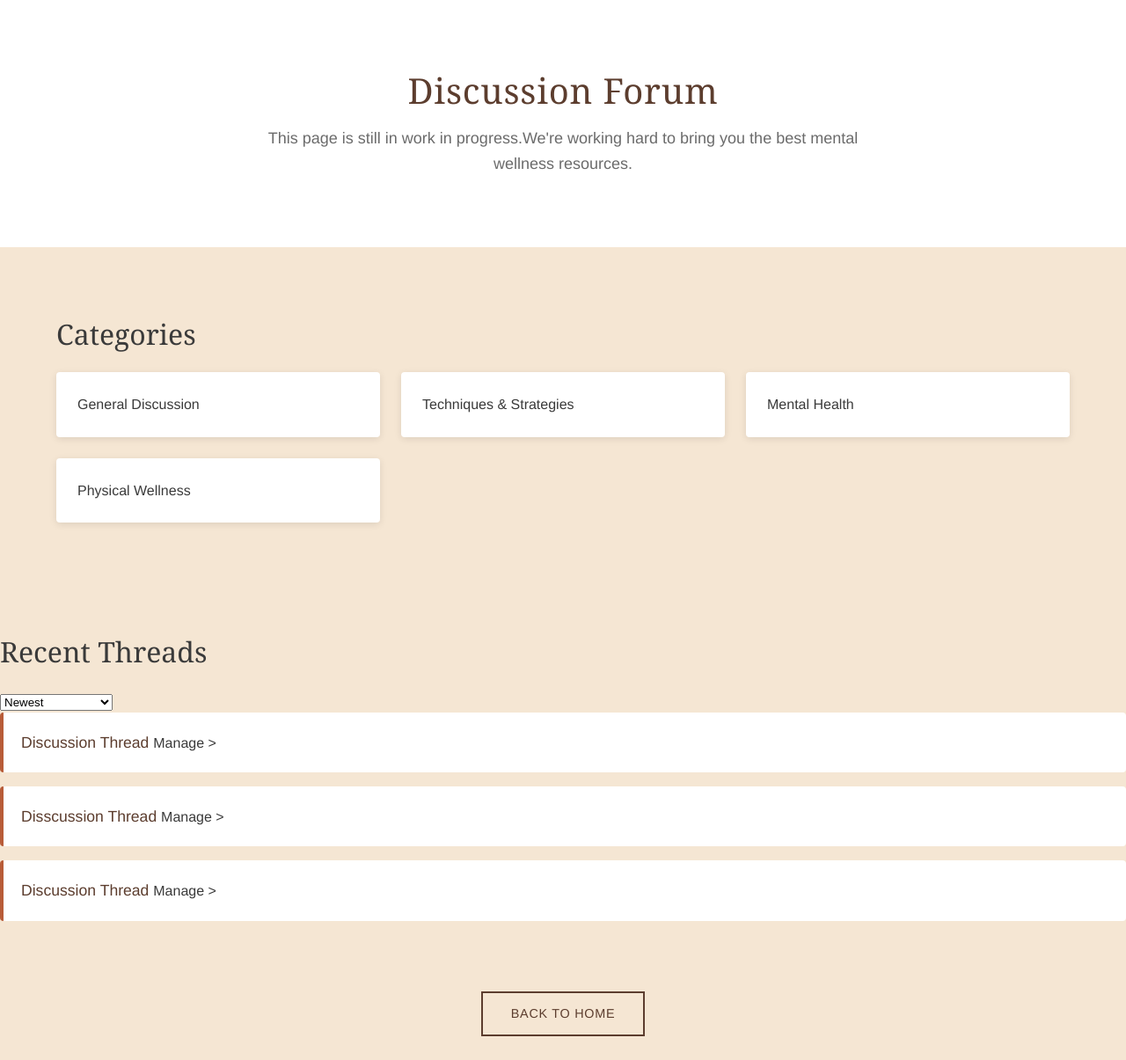
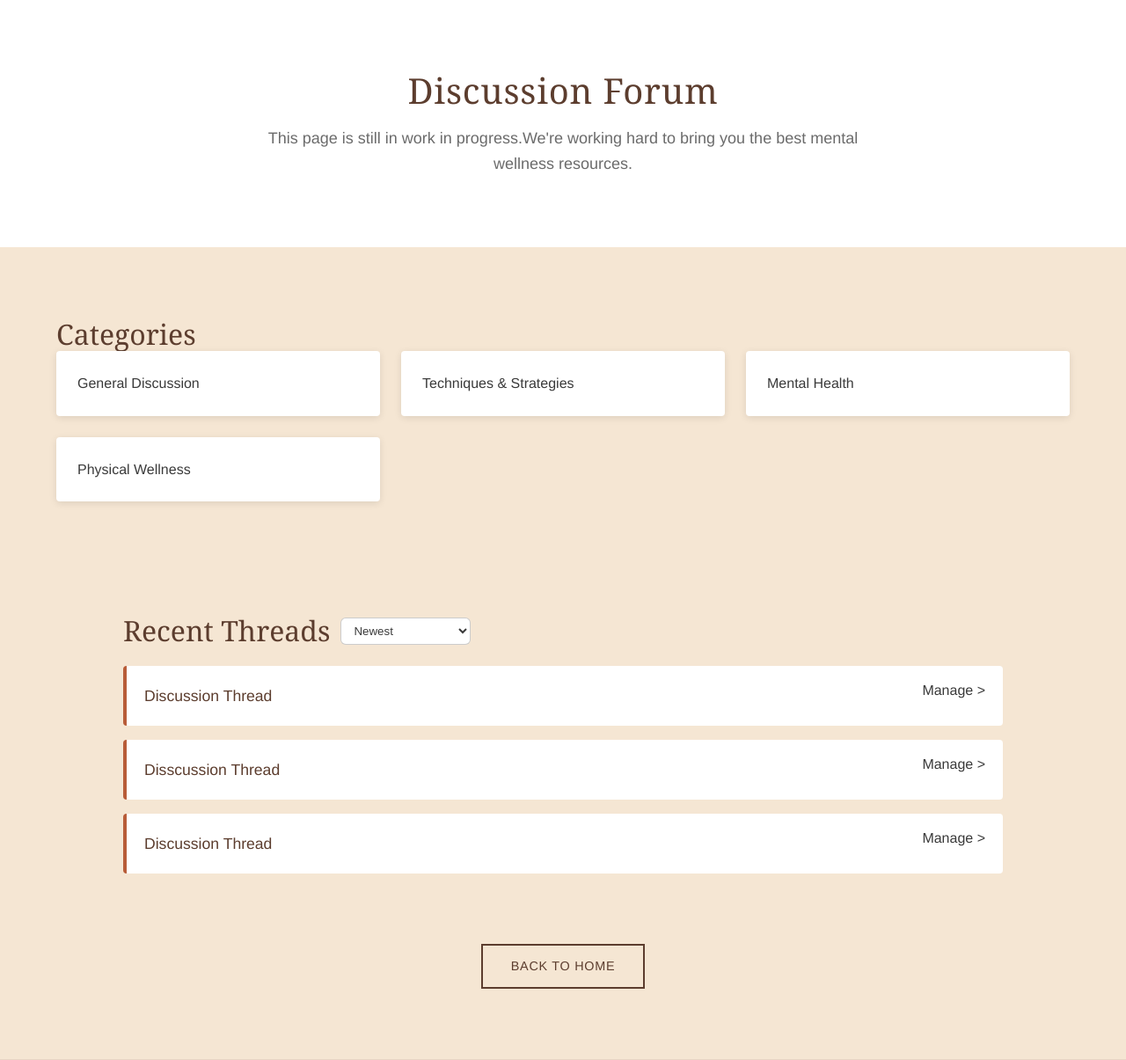
Before and after one commit to dossa009/CS444-NewHorizon, a PHP site: page /pages/forum.html in a window 1280 px wide. Shown: the part 66-1271 px from the top of the page at 88% size. Run offline with PHP 8.4, Linux system fonts and the light colour scheme.

Commit message:
forum layout. Still WIP

```diff
--- a/frontend/css/forum.css
+++ b/frontend/css/forum.css
@@ -141,3 +141,46 @@
     padding: 40px 0 32px;
   }
 }
+
+/* The where the style changes happend. For no confusion  */
+.forum-headingbar {
+  display: flex;
+  justify-content: flex-start;
+  align-items: center;
+  gap: 12px;
+  width: 90%;
+  max-width: 1000px;
+  margin: 0 auto 20px;
+}
+
+.forum-section-title {
+  color: var(--dark-brown);
+  font-family: var(--font-heading);
+  margin: 0;
+}
+
+.forum-sort {
+  padding: 6px 10px;
+  border: 1px solid rgba(0, 0, 0, 0.2);
+  border-radius: 6px;
+  background: var(--white);
+  color: var(--text-dark);
+}
+
+.forum-threads {
+  align-items: center;
+}
+
+.forum-thread {
+  width: 90%;
+  max-width: 1000px;
+  position: relative;
+}
+
+
+.forum-thread__manage {
+  position: absolute;
+  right: 20px;
+  top: 15px;
+}
+/*  */
```
